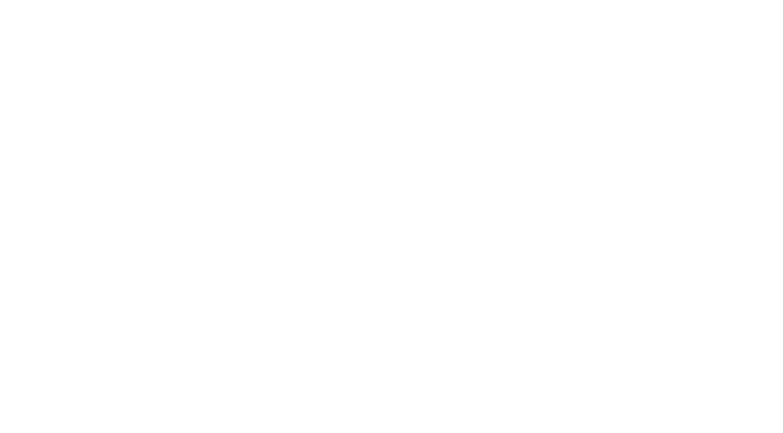
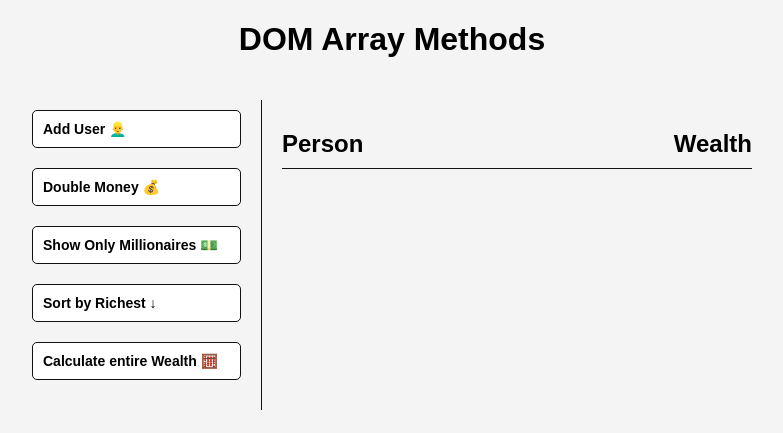
Before and after one commit to natestrong/vanilla-js-projects, a plain HTML site: page 05-dom-array-methods/index.html in a window 1280 px wide. Shown: the whole page, without its empty margins (248-1031 px from the left). Drawn offline with Linux system fonts and the light colour scheme.

```diff
--- a/05-dom-array-methods/index.html
+++ b/05-dom-array-methods/index.html
@@ -6,10 +6,27 @@
               content='width=device-width, user-scalable=no, initial-scale=1.0, maximum-scale=1.0, minimum-scale=1.0'>
         <meta http-equiv='X-UA-Compatible'
               content='ie=edge'>
-        <link rel='stylesheet' href='style.css'>
-        <title>Document</title>
+        <link rel='stylesheet'
+              href='style.css'>
+        <title>DOM Array Methods</title>
     </head>
     <body>
+        <h1>DOM Array Methods</h1>
+
+        <div class='container'>
+            <aside>
+                <button id='add-user'>Add User 👱‍♂️</button>
+                <button id='double'>Double Money 💰</button>
+                <button id='show-millionaires'>Show Only Millionaires 💵</button>
+                <button id='sort'>Sort by Richest ↓</button>
+                <button id='calculate-wealth'>Calculate entire Wealth 🧮</button>
+            </aside>
+
+            <main id='main'>
+                <h2><strong>Person</strong> Wealth</h2>
+            </main>
+        </div>
+
         <script src='index.js'></script>
     </body>
 </html>
--- a/05-dom-array-methods/style.css
+++ b/05-dom-array-methods/style.css
@@ -0,0 +1,53 @@
+* {
+    box-sizing: border-box;
+}
+
+body {
+    background-color: #f4f4f4;
+    font-family: Arial, Helvetica, sans-serif;
+    display: flex;
+    flex-direction: column;
+    align-items: center;
+    min-height: 100vh;
+    margin: 0;
+}
+
+.container {
+    display: flex;
+    padding: 20px;
+    margin: 0 auto;
+    max-width: 100%;
+    width: 800px;
+}
+
+aside {
+    padding: 10px 20px;
+    width: 250px;
+    border-right: 1px solid #111;
+}
+
+button {
+    cursor: pointer;
+    background-color: white;
+    border: solid 1px #111;
+    border-radius: 5px;
+    display: block;
+    width: 100%;
+    text-align: start;
+    padding: 10px;
+    margin-bottom: 20px;
+    font-weight: bold;
+    font-size: 14px;
+}
+
+main {
+    flex: 1;
+    padding: 10px 20px;
+}
+
+h2 {
+    border-bottom: 1px solid #111;
+    padding-bottom: 10px;
+    display: flex;
+    justify-content: space-between;
+}
```
